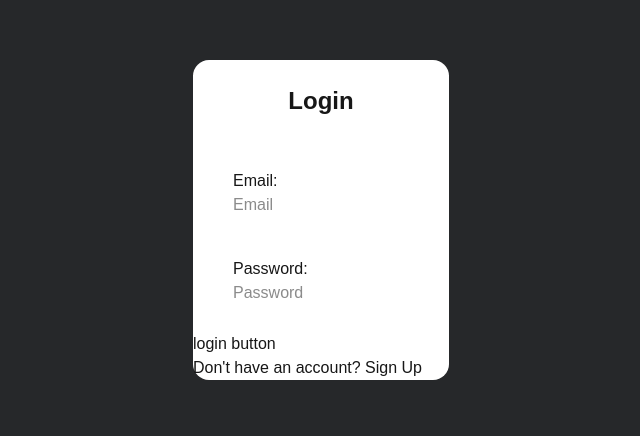
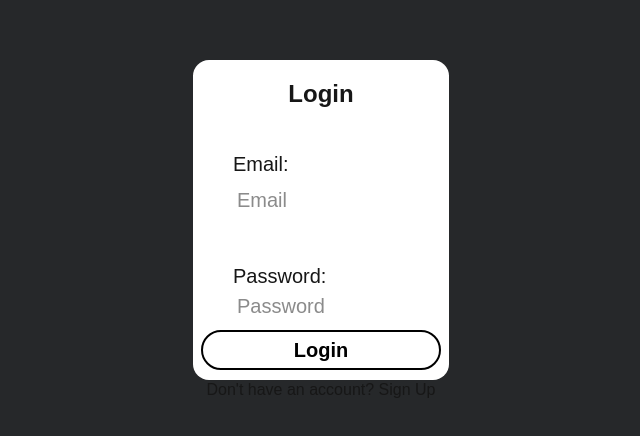
Before and after one commit to ferroklaser/movie-app, a Next.js app in the folder frontend/: page /login in a window 1280 px wide. Shown: the part 180-616 px from the top of the page, without its empty margins (319-959 px from the left). Built offline with nearby package versions, Linux system fonts and the light colour scheme.

Commit message:
Update sign up login pages

```diff
--- /dev/null
+++ b/frontend/src/app/auth/confirm/route.ts
@@ -0,0 +1,28 @@
+import { type EmailOtpType } from '@supabase/supabase-js'
+import { redirect } from 'next/navigation'
+import { type NextRequest } from 'next/server'
+
+import { createClient } from '@/src/lib/supabase/server'
+
+export async function GET(request: NextRequest) {
+  const { searchParams } = new URL(request.url)
+  const token_hash = searchParams.get('token_hash')
+  const type = searchParams.get('type') as EmailOtpType | null
+  const next = searchParams.get('next') ?? '/'
+
+  if (token_hash && type) {
+    const supabase = await createClient()
+
+    const { error } = await supabase.auth.verifyOtp({
+      type,
+      token_hash,
+    })
+    if (!error) {
+      // redirect user to specified redirect URL or root of app
+      redirect(next)
+    }
+  }
+
+  // redirect the user to an error page with some instructions
+  redirect('/auth/auth-code-error')
+}
--- a/frontend/src/components/Auth/Login.tsx
+++ b/frontend/src/components/Auth/Login.tsx
@@ -1,34 +1,54 @@
 'use client'
 import { useState } from "react"
+import MyButton from "../MyButton"
+import { useRouter } from "next/navigation"
+import TextInput from "../TextInput"
 
 const Login = () => {
     const [email, setEmail] = useState('')
     const [password, setPassword] = useState('')
+    const router = useRouter()
 
     return (
         <div className="flex w-full min-h-screen justify-center items-center">
             <div className="w-[20vw] h-[40vh] bg-white rounded-2xl flex flex-col justify-center">
-                <div className="w-full flex justify-center flex-1/6 items-center">
+                <div className="w-full flex justify-center items-center p-10">
                     <span className="font-semibold text-2xl">Login</span>
                 </div>
-                <div className="flex flex-col flex-1/2 justify-center gap-10">
+                <div className="flex flex-col justify-center gap-10 text-xl">
                     <div className="w-full flex justify-center items-center flex-col px-10">
                         <div className="flex w-full">
                             <span>Email:</span>
                         </div>
-                        <input type="email" value={email} placeholder="Email" className="h-[3vh] text-md w-full" onChange={(e) => setEmail(e.target.value)}></input>
+                        <TextInput
+                            name="email"
+                            placeholder="Email"
+                            type="email"
+                            value={email}
+                            onChange={(e) => setEmail(e.target.value)}
+                            className="h=[3vh] w-full"
+                        />
                     </div>
                     <div className="w-full flex justify-center items-center flex-col px-10">
                         <div className="flex w-full">
                             <span>Password:</span>
                         </div>
-                        <input type="password" value={password} placeholder="Password" className="h-[3vh] text-md w-full" onChange={(e) => setPassword(e.target.value)}></input>
+                        <TextInput
+                            name="password"
+                            placeholder="Password"
+                            type="password"
+                            value={password}
+                            onChange={(e) => setPassword(e.target.value)}
+                            className="h-[3vh] w-full"
+                        />
                     </div>
                 </div>
-                <div>
-                    login button
+                <div className="flex">
+                    <MyButton label="Login" className="w-full"/>
                 </div>
-                <span>Don't have an account? <button>Sign Up</button></span>
+                <div className="flex justify-center">
+                    <span>Don't have an account? <button onClick={() => router.push('/signup')}>Sign Up</button></span>
+                </div>
             </div>
         </div>
     )
--- a/frontend/src/components/Auth/SignUp.tsx
+++ b/frontend/src/components/Auth/SignUp.tsx
@@ -3,10 +3,12 @@
 import { useState } from "react"
 import MyButton from "../MyButton"
 import TextInput from "../TextInput"
+import { useRouter } from "next/navigation"
 
 const SignUp = () => {
     const [email, setEmail] = useState('')
     const [password, setPassword] = useState('')
+    const router = useRouter()
 
     return (
         <div className="flex w-full min-h-screen justify-center items-center">
@@ -14,8 +16,8 @@ const SignUp = () => {
                 <div className="w-full flex justify-center items-center p-10">
                     <span className="font-semibold text-2xl">Sign Up</span>
                 </div>
-                <div className="flex flex-col justify-center gap-10">
-                    <div className="w-full flex justify-center items-center flex-col px-10 text-xl">
+                <div className="flex flex-col justify-center gap-10 text-xl">
+                    <div className="w-full flex justify-center items-center flex-col px-10">
                         <div className="flex w-full">
                             <span>Email:</span>
                         </div>
@@ -27,7 +29,7 @@ const SignUp = () => {
                             onChange={(e) => setEmail(e.target.value)}
                             className="h-[3vh] w-full" />
                     </div>
-                    <div className="w-full flex justify-center items-center flex-col px-10 text-xl">
+                    <div className="w-full flex justify-center items-center flex-col px-10">
                         <div className="flex w-full">
                             <span>Password:</span>
                         </div>
@@ -43,6 +45,9 @@ const SignUp = () => {
                 <div className="flex">
                     <MyButton label="Sign Up" className="w-full"/>
                 </div>
+                <div className="flex justify-center">
+                    <span>Already have an account? <button onClick={() => router.push('/login')}>Login</button></span>
+                </div>
             </div>
         </div>
     )
```
